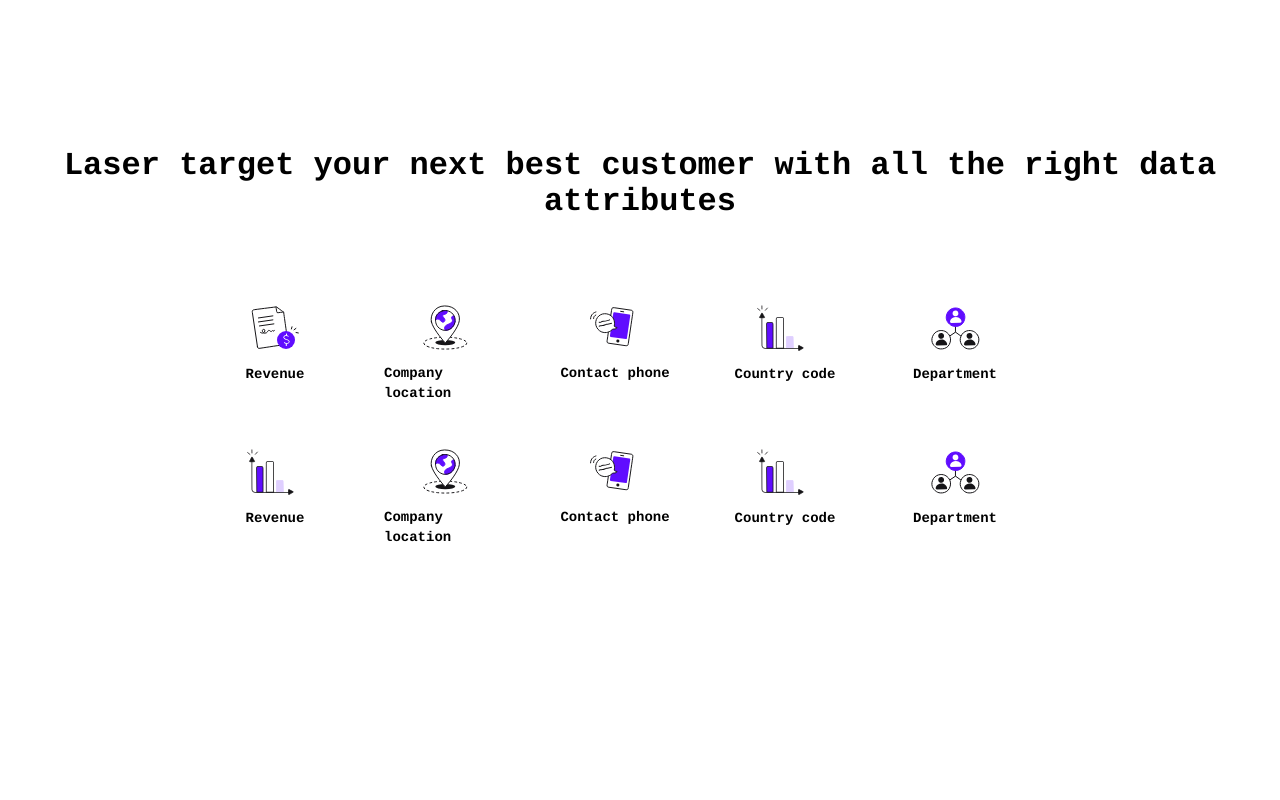
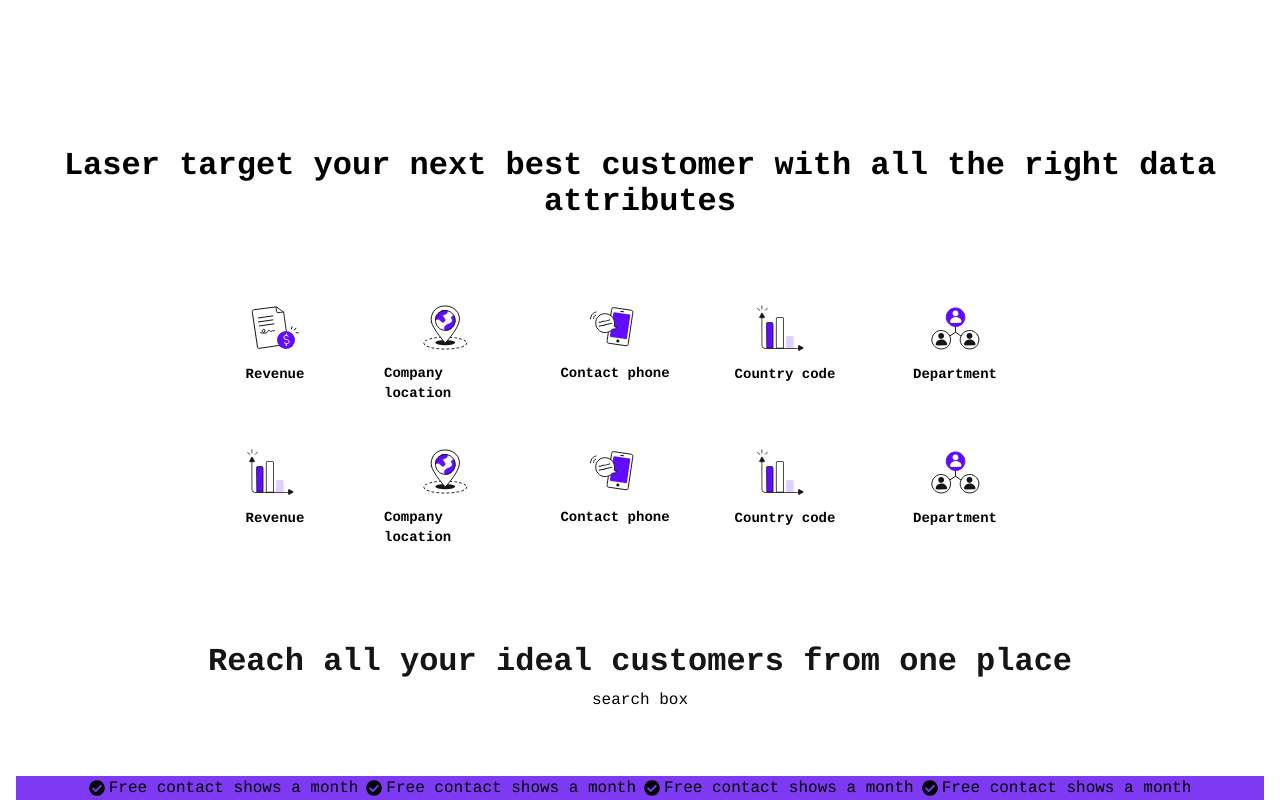
Before and after one commit to sunam007/lusha, a Next.js app: page / in a window 1280 px wide. Shown: the part 3415-4215 px from the top of the page. Before the commit the page ends 3971 px from the top, so only its background shows below. Built offline with nearby package versions, Linux system fonts and the light colour scheme; a web font is replaced by a local one.

Commit message:
cta section work is going on

```diff
--- a/src/app/page.tsx
+++ b/src/app/page.tsx
@@ -8,6 +8,7 @@ import DataAttributes from "@/components/dataAttributes";
 import Testimonial from "@/components/testimonial";
 import Capabilities from "@/components/capabilities";
 import Improvements from "@/components/improvements";
+import Cta from "@/components/cta";
 
 
 export default function Home() {
@@ -27,6 +28,7 @@ export default function Home() {
       <FreshData/>
       <DataAttributes/>
       {/* <Testimonial/> */}
+      <Cta/>
     </>
   );
 }
--- /dev/null
+++ b/src/components/cta/index.tsx
@@ -0,0 +1,45 @@
+import React from 'react';
+import { FaCheckCircle } from "react-icons/fa";
+
+const Cta = () => {
+    return (
+        <section >
+            <div className='max-w-7xl mx-auto px-4 pt-8 '>
+                <div className='text-center px-16 mb-10 lg:mb-16'>
+                    <div className='pt-16 lg:pt-14'>
+                        <h3 className='capability-section-title'>Reach all your ideal customers from one place</h3>
+                    </div>
+                    <div>
+                        search box
+                    </div>
+                </div>
+
+                <div className='bg-purple-600'>
+
+
+                    <ul className='flex justify-center items-center space-x-2'>
+                        <li className='inline-flex items-center space-x-1'>
+                            <FaCheckCircle />
+                            <span>Free contact shows a month</span>
+                        </li>
+                        <li className='inline-flex items-center space-x-1'>
+                            <FaCheckCircle />
+                            <span>Free contact shows a month</span>
+                        </li>
+                        <li className='inline-flex items-center space-x-1'>
+                            <FaCheckCircle />
+                            <span>Free contact shows a month</span>
+                        </li>
+                        <li className='inline-flex items-center space-x-1'>
+                            <FaCheckCircle />
+                            <span>Free contact shows a month</span>
+                        </li>
+                    </ul>
+
+                </div>
+            </div>
+        </section>
+    );
+};
+
+export default Cta;
```
